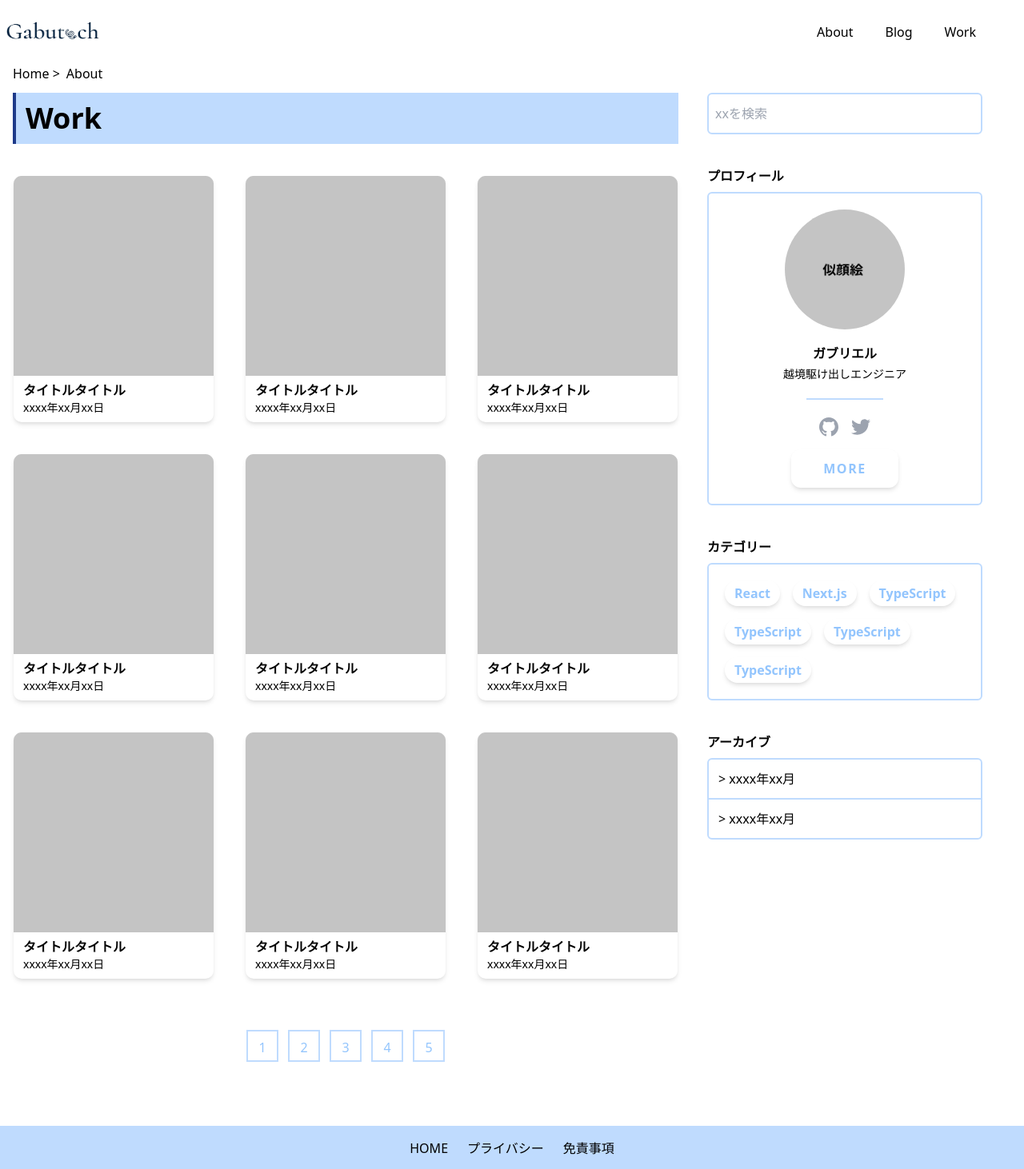
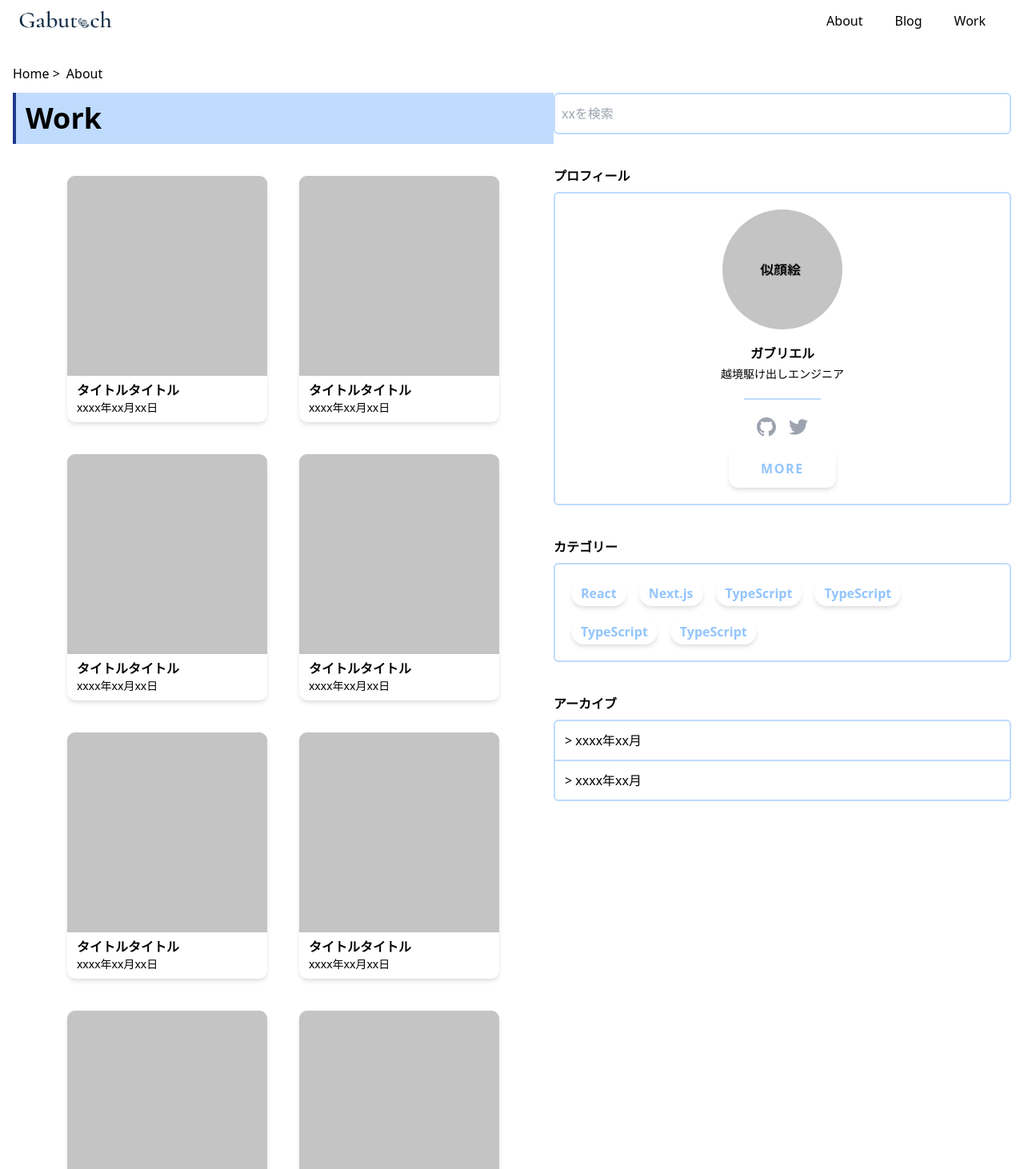
Before and after one commit to gabriel6181997/gabutech, a Next.js app: page /work in a window 1280 px wide. Shown: the top 1462 px of the page at 80% size. Built offline with nearby package versions, Linux system fonts and the light colour scheme.

Commit message:
💄 Change UI slightly

```diff
--- a/src/components/separate/Breadcrumb.tsx
+++ b/src/components/separate/Breadcrumb.tsx
@@ -1,6 +1,6 @@
 export const Breadcrumb = () => {
   return (
-    <div className="xl:container my-3">
+    <div className="container my-3">
       <ul className="flex">
         <li>Home {">"}</li>
         <li className="ml-2">About</li>
--- a/src/components/separate/Footer.tsx
+++ b/src/components/separate/Footer.tsx
@@ -17,13 +17,13 @@ const NAVITEMS = [
 
 export const Footer = () => {
   return (
-    <footer className="py-4 bg-blue-200">
-      <ul className="xl:container flex justify-center gap-6">
+    <footer className="pt-6 pb-12 md:pb-8 bg-blue-200">
+      <ul className="xl:container flex gap-6 justify-center">
         {NAVITEMS.map((navitem) => {
           return (
             <li key={navitem.title}>
               <Link href={navitem.href}>
-                <a className="hover:font-bold hover:text-blue-900 hover:underline duration-300 ">
+                <a className="hover:font-bold hover:text-blue-900 hover:border-b-2 hover:border-blue-900 transition-all duration-300">
                   {navitem.title}
                 </a>
               </Link>
--- a/src/components/separate/Header.tsx
+++ b/src/components/separate/Header.tsx
@@ -6,8 +6,8 @@ import { NAVITEMS } from "src/utils/navitemutil";
 export const Header = () => {
   return (
     <header className="fixed top-0 right-0 left-0 z-50 h-10 md:h-20 dark:text-white bg-white dark:bg-gray-900">
-      <div className="flex items-center mx-auto max-w-screen-xl">
-        <h1 className="m-2">
+      <div className="container flex items-center mx-auto">
+        <h1 className="md:p-2">
           <Link href="/">
             <a>
               <Image src="/img/logo.png" alt="Gabutech" width={120} height={30} />
@@ -16,7 +16,7 @@ export const Header = () => {
         </h1>
         <div className="flex items-center ml-auto">
           <nav>
-            <ul className="flex">
+            <ul className="flex gap-10">
               {NAVITEMS.map((navitem) => {
                 return (
                   <li
@@ -24,7 +24,7 @@ export const Header = () => {
                     className="hidden md:block"
                   >
                     <Link href={navitem.link}>
-                      <a className="relative hover:after:absolute hover:after:bottom-[5%] hover:after:left-0 mr-10 last:ml-0 hover:even:after:w-9 hover:after:w-11 h-20 hover:after:h-[2px] leading-[80px] hover:text-blue-300 hover:after:bg-blue-300 duration-300 hover:after:-translate-y-2/4">{navitem.title}</a>
+                      <a className="hover:text-blue-300 hover:border-b-2 hover:border-blue-300 transition-all duration-300">{navitem.title}</a>
                     </Link>
                   </li>
                 );
@@ -32,7 +32,7 @@ export const Header = () => {
             </ul>
           </nav>
 
-          <div className="my-2 ml-5">
+          <div className="md:my-2 md:ml-8">
             <DarkModeSwitch />
           </div>
         </div>
--- a/src/components/separate/Sidebar.tsx
+++ b/src/components/separate/Sidebar.tsx
@@ -5,7 +5,7 @@ import { Searchbox } from "src/components/separate/Searchbar";
 
 export const Sidebar = () => {
   return (
-    <aside className="block px-9 w-1/3">
+    <aside className="block">
       <Searchbox />
 
       <div className="mt-10">
```
